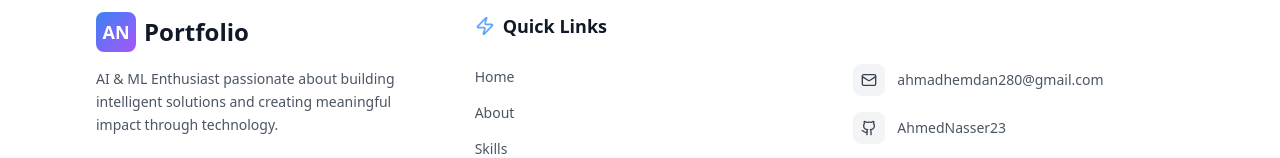
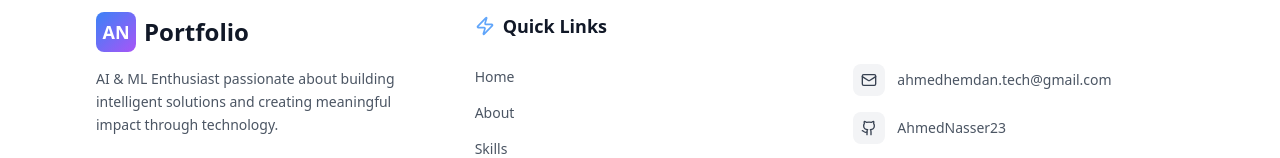
Before and after one commit to khalidsamy/ahmed-nasser-portfolio, a React (Vite) app: page / in a window 1280 px wide. Shown: the part 7405-7563 px from the top of the page. Built offline with nearby package versions, Linux system fonts and the light colour scheme.

Commit message:
edit: change mail contact

```diff
--- a/src/components/Contact.jsx
+++ b/src/components/Contact.jsx
@@ -53,8 +53,8 @@ export default function Contact() {
   const contactInfo = [
     {
       label: "Email",
-      value: "ahmadhemdan280@gmail.com",
-      link: "mailto:ahmadhemdan280@gmail.com",
+      value: "ahmedhemdan.tech@gmail.com",
+      link: "mailto:ahmedhemdan.tech@gmail.com",
       icon: <Mail className="w-6 h-6" />,
     },
     {
--- a/src/components/Footer.jsx
+++ b/src/components/Footer.jsx
@@ -60,7 +60,7 @@ export default function Footer() {
               {[
                 { icon: Github, href: "https://github.com/AhmedNasser23", label: "GitHub" },
                 { icon: FaLinkedin, href: "https://www.linkedin.com/in/ahmed-nasser-91aab6279/", label: "LinkedIn" },
-                { icon: Mail, href: "mailto:ahmadhemdan280@gmail.com", label: "Email" },
+                { icon: Mail, href: "mailto:ahmedhemdan.tech@gmail.com", label: "Email" },
               ].map((social, idx) => (
                 <motion.a
                   key={idx}
@@ -125,7 +125,7 @@ hover:text-blue-600 dark:hover:text-white hover:from-blue-800 hover:to-purple-80
             <ul className="space-y-4">
               <li>
                 <motion.a
-                  href="mailto:ahmadhemdan280@gmail.com"
+                  href="mailto:ahmedhemdan.tech@gmail.com"
                   whileHover={{ x: 4 }}
                   className="text-gray-600 dark:text-gray-400 hover:text-blue-400 transition-colors duration-300 flex items-center gap-3 group">
                   <div className="p-2 bg-gray-100 dark:bg-gradient-to-br dark:from-blue-900/50 dark:to-purple-900/50
@@ -133,7 +133,7 @@ text-gray-700 dark:text-gray-300
 hover:text-blue-600 dark:hover:text-white rounded-lg group-hover:from-blue-800 group-hover:to-purple-800 transition-all duration-300">
                     <Mail className="w-4 h-4" />
                   </div>
-                  <span className="text-sm font-medium">ahmadhemdan280@gmail.com</span>
+                  <span className="text-sm font-medium">ahmedhemdan.tech@gmail.com</span>
                 </motion.a>
               </li>
               <li>
```
